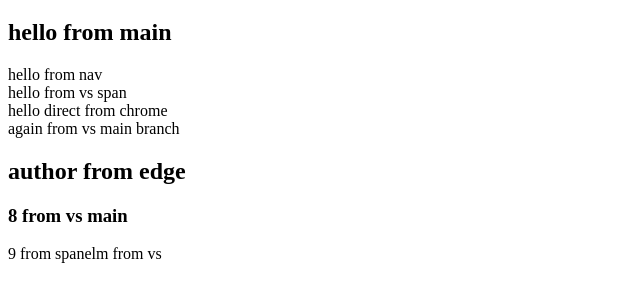
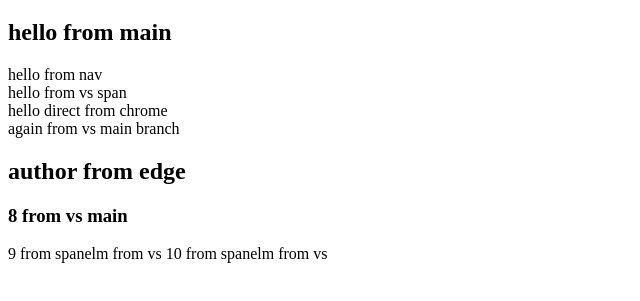
Before and after one commit to Rishi8087/webd, a plain HTML site: page index.html in a window 1280 px wide. Shown: the part 61-362 px from the top of the page, without its empty margins (0-640 px from the left). Drawn offline with Linux system fonts and the light colour scheme.

Commit message:
now completed

```diff
--- a/index.html
+++ b/index.html
@@ -19,7 +19,6 @@
     <h2>author from edge</h2>
     <h3>8 from vs main</h3>
     <span>9 from spanelm from vs</span>
-
-
+    <span>10 from spanelm from vs</span>
 </body>
 </html>
```
